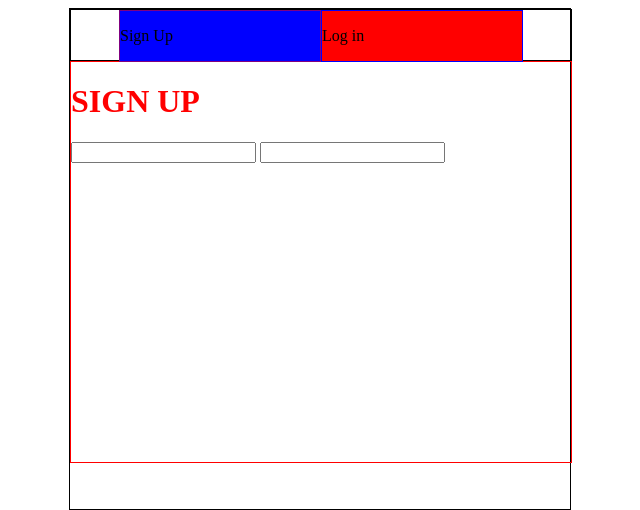
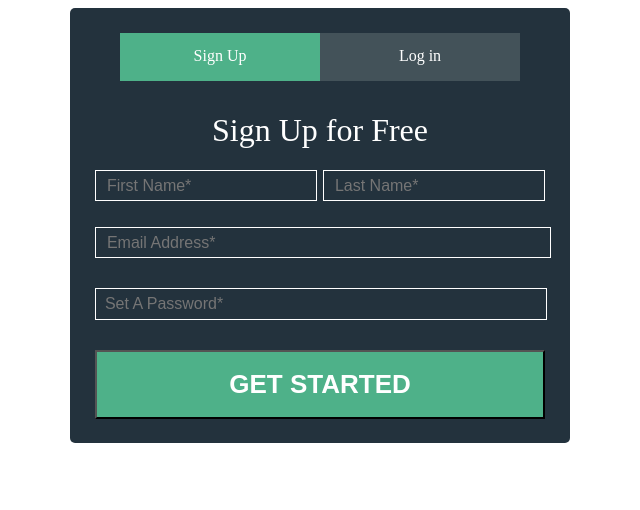
Before and after one commit to badenis19/sign-up-form, a plain HTML site: page index.html in a window 1280 px wide. Shown: the whole page, without its empty margins (320-960 px from the left). Drawn offline with Linux system fonts and the light colour scheme.

Commit message:
sign up page designed

```diff
--- a/index.html
+++ b/index.html
@@ -11,20 +11,30 @@
     <div class="main">
 
         <div class="tabs">
-            <div id="btn1"><p>Sign Up</p></div>
+            <div id="btn1" class="btn-active"><p>Sign Up</p></div>
             <div id="btn2"><p>Log in</p></div>
         </div>
 
         <div class="my_form">
+
+            <h1>Sign Up for Free</h1>
             <div id="sign-up">
-                <h1>SIGN UP</h1>
-                <form action="">
+                <form id="form-sign" action="">
+                    <div class="names">
+                        <input type="text" placeholder="  First Name*">
+                        <input type="text" placeholder="  Last Name*">
+                    </div>
                     <div>
-                        <input type="text">
-                        <input type="text">
+                    <input class="email" type="text" placeholder="  Email Address*">
+                    <input class="password" type="password" placeholder="  Set A Password*">
+                    <input class="get-started" type="submit" value="GET STARTED">
                     </div>
                 </form>
             </div>
+
+
+
+
             <div id="login" class="hidden">
                 <h1>LOG IN</h1>
             </div>
--- a/main.js
+++ b/main.js
@@ -8,6 +8,10 @@ let logInView = document.getElementById("login");
 
 if (signUpButton){
     signUpButton.addEventListener(("click"),() => {
+
+        signUpButton.classList.add("btn-active")
+        logInButton.classList.remove("btn-active");
+
         signUpView.classList.remove("hidden");
         logInView.classList.add("hidden");
     })
@@ -15,6 +19,9 @@ if (signUpButton){
 
 if (logInButton){
     logInButton.addEventListener(("click"),() => {
+        logInButton.classList.add("btn-active")
+        signUpButton.classList.remove("btn-active")
+
         signUpView.classList.add("hidden");
         logInView.classList.remove("hidden");
     })
--- a/style.css
+++ b/style.css
@@ -1,39 +1,68 @@
 h1 {
-    color: red;
+    color: white;
+    font-weight: lighter;
 }
 
 .main {
-    height: 500px;
+    height: 435px;
     width: 500px;
-    border: 1px solid black;
+    background: #23323D;
     margin: auto;
+    display: flex;
+    flex-direction: column;
+    justify-content: space-around;
+    border-radius: 5px;
 }
 
 .tabs {
     width: 100%;
-    height: 10%;
-    border: 1px solid black;
+    height: 11%;
+    /* border: 1px solid black; */
     display: flex;
     justify-content: center;
+    margin-top: 20px;
 }
 
 #btn1 {
-    border: 1px solid purple;
+    /* border: 1px solid purple; */
     width: 40%;
     height: 100%;
-    background: blue;
+    background: #435259;
+    color: white;
+    text-align: center;
+    line-height: 13px;
+}
+
+#btn1:hover {
+    background: #4EB189 !important;
 }
 
 #btn2 {
-    border: 1px solid blue;
+    /* border: 3 solid #435259; */
     width: 40%;
     height: 100%;
-    background: red;
+    background: #435259;
+    color: white;
+    text-align: center;
+    line-height: 13px;
 }
 
+#btn2:hover {
+    background: #4EB189 !important;
+}
+
+.btn-active{
+    background: #4EB189 !important;
+}
+
+
+
+h1 {
+    text-align: center;
+}
 .my_form {
     height: 80%;
-    border: 1px solid red;
+    /* border: 1px solid red; */
     width: 100%;
 }
 
@@ -41,3 +70,63 @@ h1 {
     /* visibility: hidden; */
     display: none;
 }
+
+#sign-up {
+    height: 300px;
+    width: 90%;
+    margin: 0 auto;
+    /* border: 3px solid purple; */
+}
+
+#form-sign {
+    /* border: 3px solid pink; */
+    height: 100%;
+    display: flex;
+    flex-direction: column;
+}
+
+.names {
+    height: 100%;
+    height: 27px;
+    display: flex;
+    justify-content: space-between;
+    margin-bottom: 30px;
+}
+
+.names input {
+    width: 48%;
+    height: 27px;
+    border: 1px solid white;
+    background: #23323D;
+    color: gray;
+    font-size: 16px;
+}
+
+.email {
+    width: 100%;
+    height: 27px;
+    margin-bottom: 30px;
+    border: 1px solid white;
+    background: #23323D;
+    color: gray;
+    font-size: 16px;
+}
+
+.password {
+    width: 100%;
+    padding: 6px 0;
+    margin-bottom: 30px;
+    border: 1px solid white;
+    background: #23323D;
+    color: gray;
+    font-size: 16px;
+}
+
+.get-started {
+    background:#4EB189 ;
+    width: 100%;
+    padding: 17px 0;
+    color: white;
+    font-size: 26px;
+    font-weight: bolder;
+}
```
